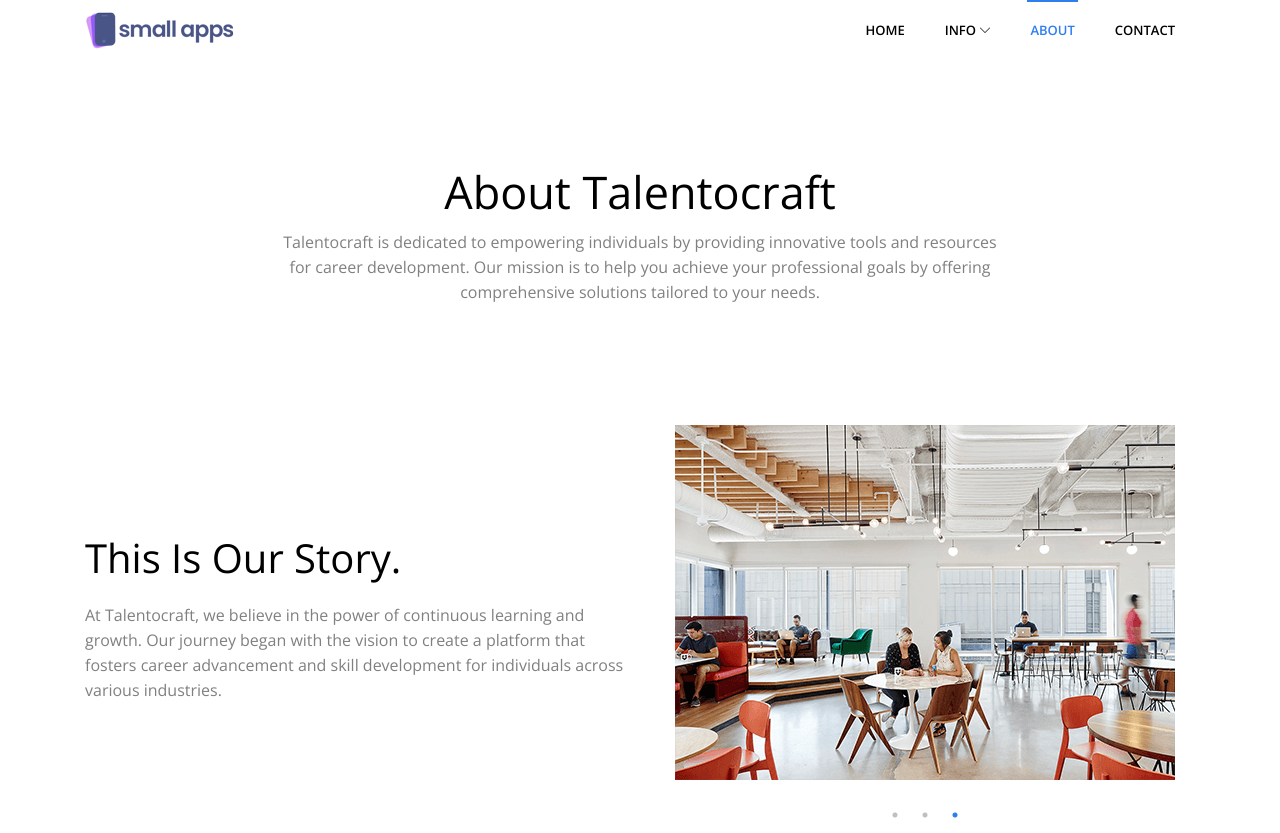
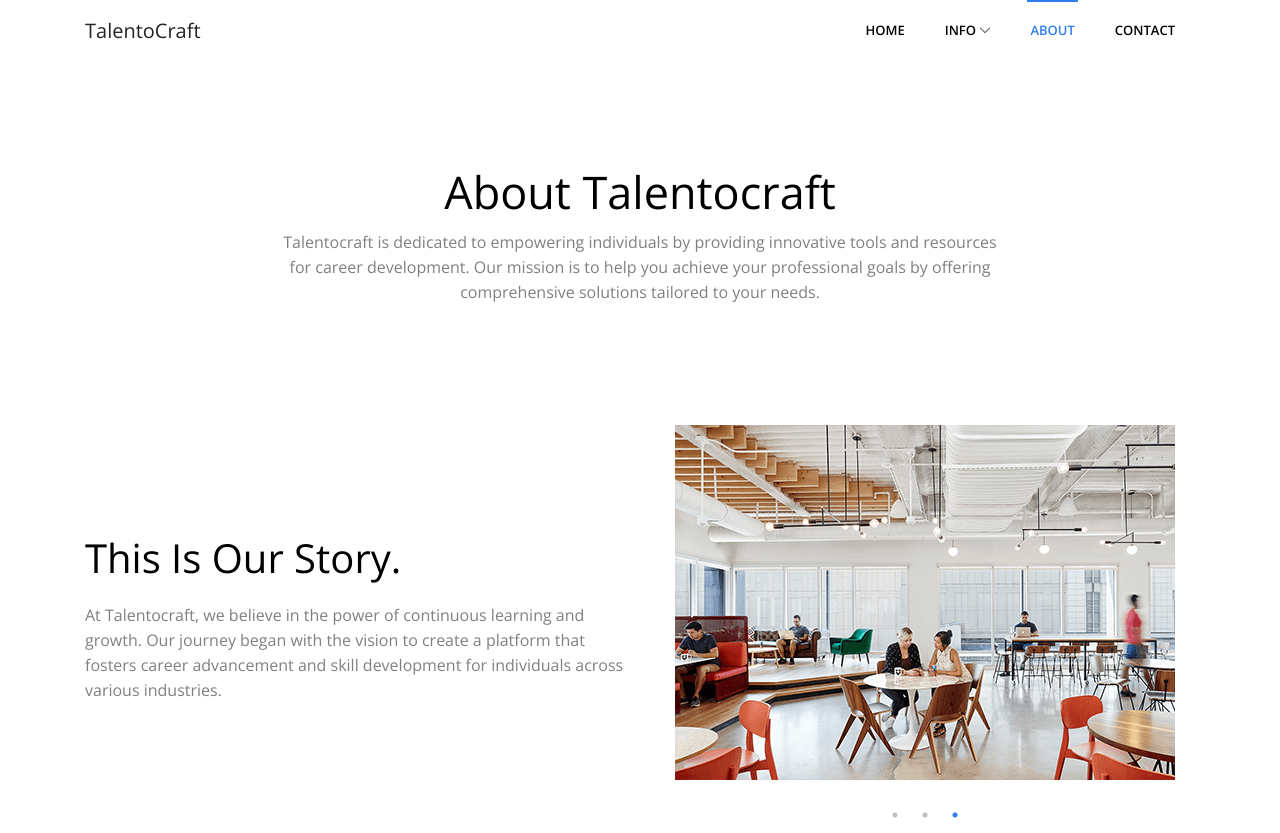
Before and after one commit to KridaverseDev/talentoweb, a website: page about.html in a window 1280 px wide. Shown: the top 833 px of the page. Drawn offline with nearby package versions, Linux system fonts and the light colour scheme; some packages are replaced by stand-ins of ours.

Commit message:
update code

```diff
--- a/about.html
+++ b/about.html
@@ -35,7 +35,7 @@
 
 	<nav class="navbar main-nav navbar-expand-lg px-2 px-sm-0 py-2 py-lg-0">
 		<div class="container">
-			<a class="navbar-brand" href="index.html"><img src="images/logo.png" alt="logo"></a>
+			<a class="navbar-brand" href="index.html">TalentoCraft</a>
 			<button class="navbar-toggler" type="button" data-toggle="collapse" data-target="#navbarNav"
 				aria-controls="navbarNav" aria-expanded="false" aria-label="Toggle navigation">
 				<span class="ti-menu"></span>
```
